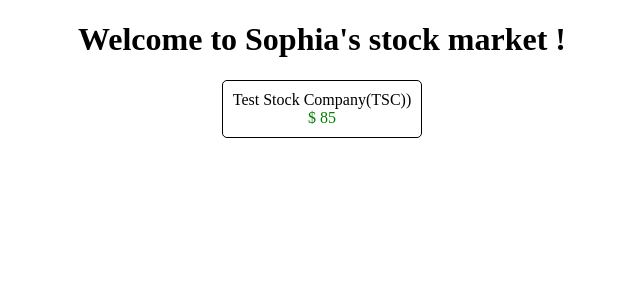
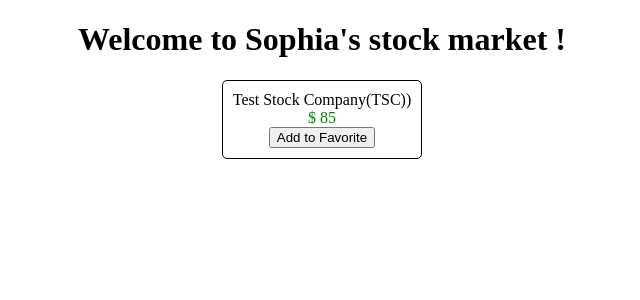
Before and after one commit to sophiaa1031/stock-market, an Angular app: page / in a window 1280 px wide. Shown: the top 300 px of the page, without its empty margins (318-958 px from the left). Built offline with nearby package versions, Linux system fonts and the light colour scheme.

Commit message:
event binding,model & class

```diff
--- /dev/null
+++ b/src/app/model/stock.ts
@@ -0,0 +1,15 @@
+export class Stock {
+    favorite:boolean = false;
+
+    constructor(
+        public name?: string,
+        public code?: string,
+        public price?: number,
+        public previousPrice?: number
+    ){}
+
+    isPositiveChange(): boolean{
+        return this.price>=this.previousPrice;
+    }
+
+}
--- a/src/app/stock/stock-item/stock-item.component.html
+++ b/src/app/stock/stock-item/stock-item.component.html
@@ -3,7 +3,8 @@
 <div class="stock-container">
     <div class="name">
         <!-- <h3>{{name}}</h3> - <h4>({{code}})</h4> -->
-        {{name + '('+code+')'}})
+        {{stock.name + '('+stock.code+')'}})
     </div>
-    <div class="price" [class]="positiveChange ? 'positive' : 'negative' ">$ {{price}}</div>
+    <div class="price" [class]="stock.isPositiveChange() ? 'positive' : 'negative' ">$ {{stock.price}}</div>
+    <button (click)="toggleFavorite($event)" [disabled]="stock.favorite">Add to Favorite</button>
 </div>
--- a/src/app/stock/stock-item/stock-item.component.ts
+++ b/src/app/stock/stock-item/stock-item.component.ts
@@ -1,4 +1,5 @@
 import { Component, OnInit } from '@angular/core';
+import { Stock } from '../../model/stock';
 
 @Component({
   selector: 'app-stock-item',
@@ -7,20 +8,17 @@ import { Component, OnInit } from '@angular/core';
 })
 export class StockItemComponent implements OnInit {
 
-  public name!: string; //非空断言,属性后加“ ！”;可选属性,属性后加“ ? ”
-  public code!: string;
-  public price!: number;
-  public previousPrice!: number;
-  public positiveChange!: boolean;
+  public stock: Stock;
 
   constructor() { }
 
   ngOnInit(): void {
-    this.name = 'Test Stock Company';
-    this.code = 'TSC';
-    this.price = 85;
-    this.previousPrice = 80;
-    this.positiveChange = this.price>=this.previousPrice;
+    this.stock = new Stock('Test Stock Company','TSC',85,80);
+  }
+
+  toggleFavorite(event){
+    console.log("We are toggling the favorite state for Sophia's stock",event);
+    this.stock.favorite = !this.stock.favorite;
   }
 
 }
--- a/tsconfig.json
+++ b/tsconfig.json
@@ -5,7 +5,8 @@
     "baseUrl": "./",
     "outDir": "./dist/out-tsc",
     "forceConsistentCasingInFileNames": true,
-    "strict": true,
+    "strict": false,
+    "noImplicitAny":false,
     "noImplicitReturns": true,
     "noFallthroughCasesInSwitch": true,
     "sourceMap": true,
```
Also changed, not shown: 1 other file (tests, documents, lock files or other folders).
